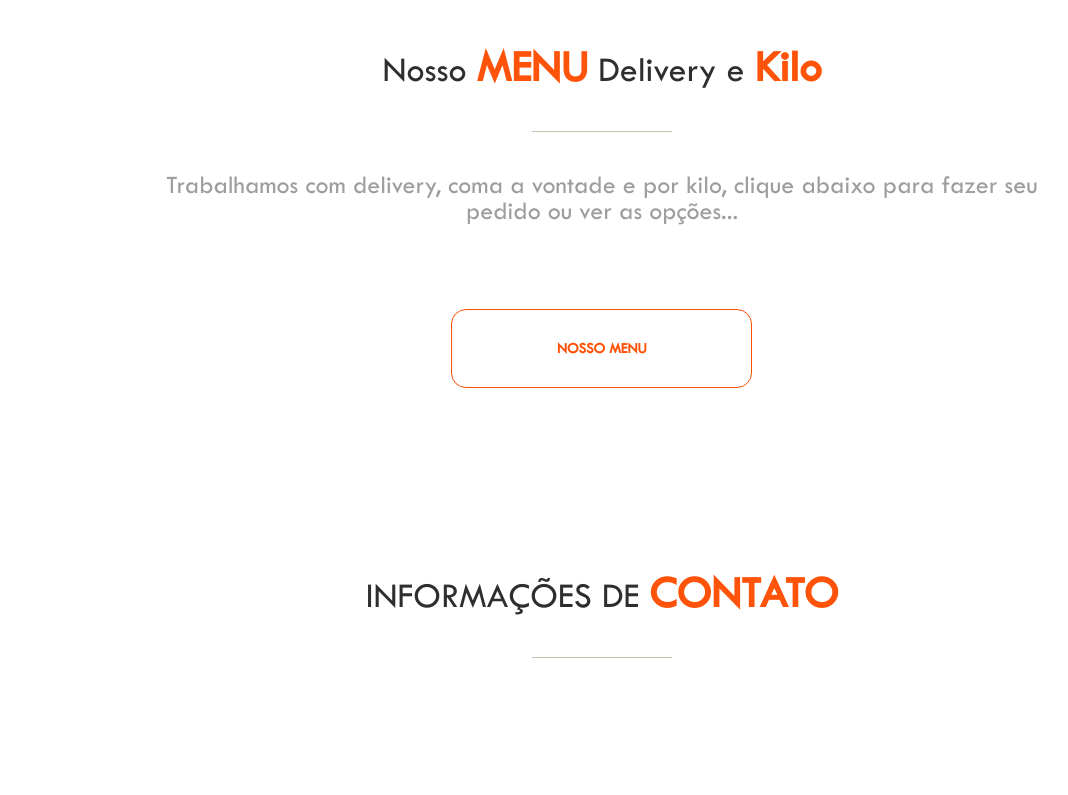
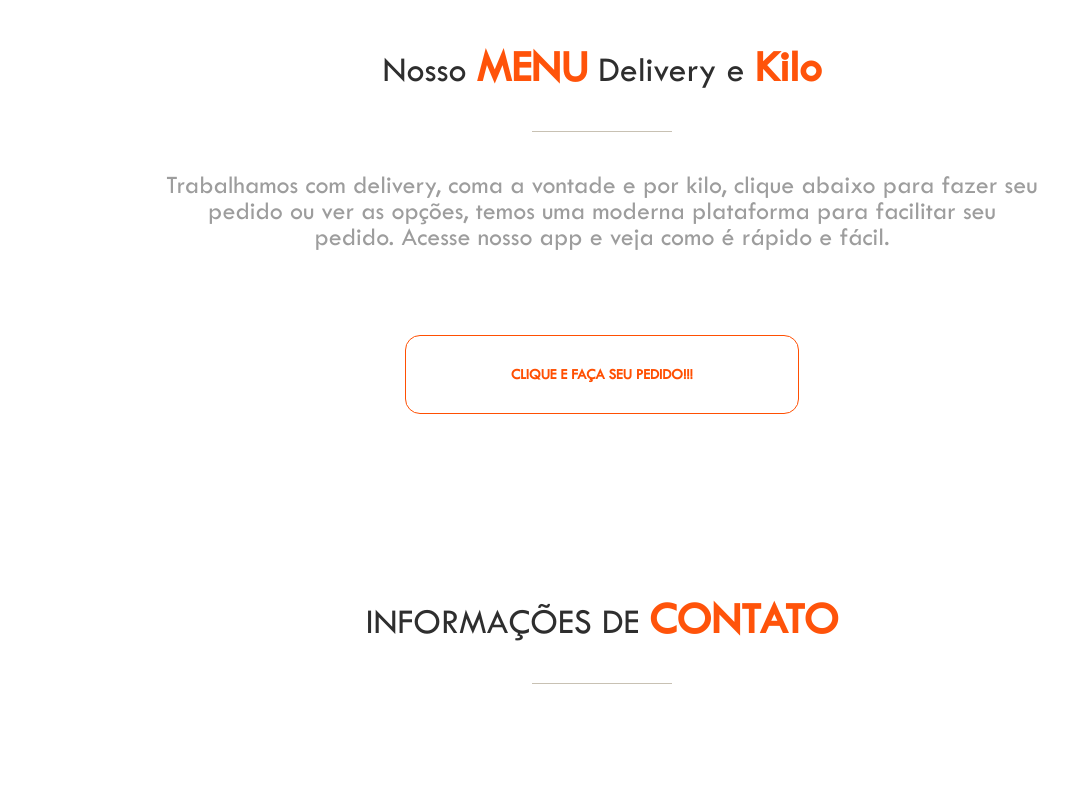
Before and after one commit to Gill3s0x01/site-restaurante-tempero-do-chef, a website: page index.html in a window 1280 px wide. Shown: the part 2720-3515 px from the top of the page, without its empty margins (38-1106 px from the left). Drawn offline with Linux system fonts and the light colour scheme.

Commit message:
(feat) alterded UX

```diff
--- a/index.html
+++ b/index.html
@@ -219,10 +219,10 @@
                 <div class="col-md-12">
                     <div class="block">
                         <h1 class="heading wow fadeInUp" data-wow-duration="300ms" data-wow-delay="300ms">Nosso <span>MENU</span> Delivery e <span>Kilo</span></h1>
-                        <p class="wow fadeInUp text-description" style="font-size: 26px;" data-wow-duration="300ms" data-wow-delay="400ms"> Trabalhamos com delivery, coma a vontade e por kilo, clique abaixo para fazer seu pedido ou ver as opções... </p>
+                        <p class="wow fadeInUp text-description" style="font-size: 26px;" data-wow-duration="300ms" data-wow-delay="400ms"> Trabalhamos com delivery, coma a vontade e por kilo, clique abaixo para fazer seu pedido ou ver as opções, temos uma moderna plataforma para facilitar seu pedido. Acesse nosso app e veja como é rápido e fácil.</p>
 
                         <div class="pricing-list">
-                            <a class="btn btn-default  wow bounceIn" style="border-radius: 15px;" data-wow-duration="500ms" data-wow-delay="1200ms" href="#" role="button">Nosso Menu</a>
+                            <a class="btn btn-default  wow bounceIn" style="border-radius: 15px;" data-wow-duration="500ms" data-wow-delay="1200ms" href="#" role="button">Clique e faça seu pedido!!!</a>
                         </div>
                     </div>
                 </div><!-- .col-md-12 close -->
```
